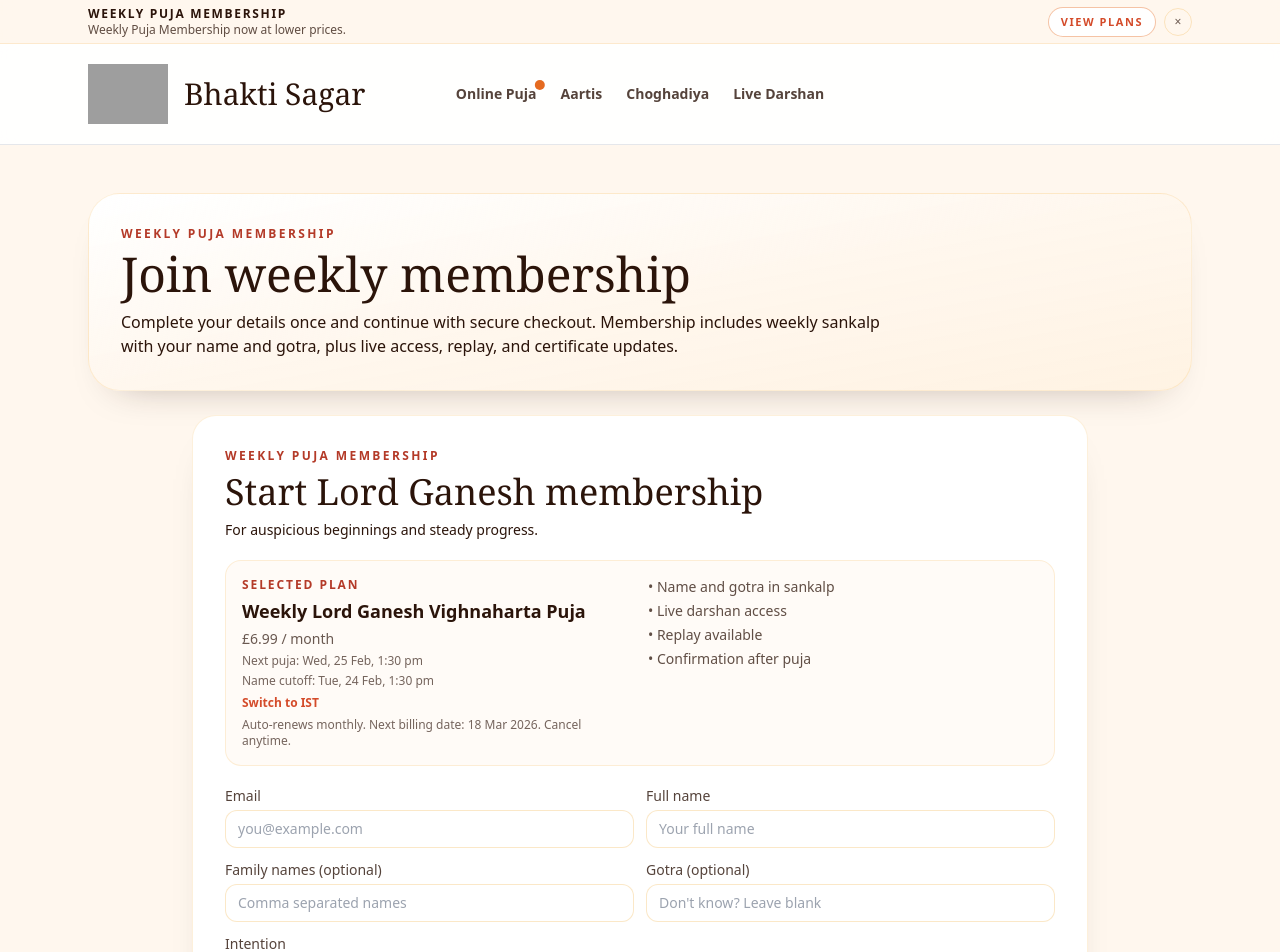
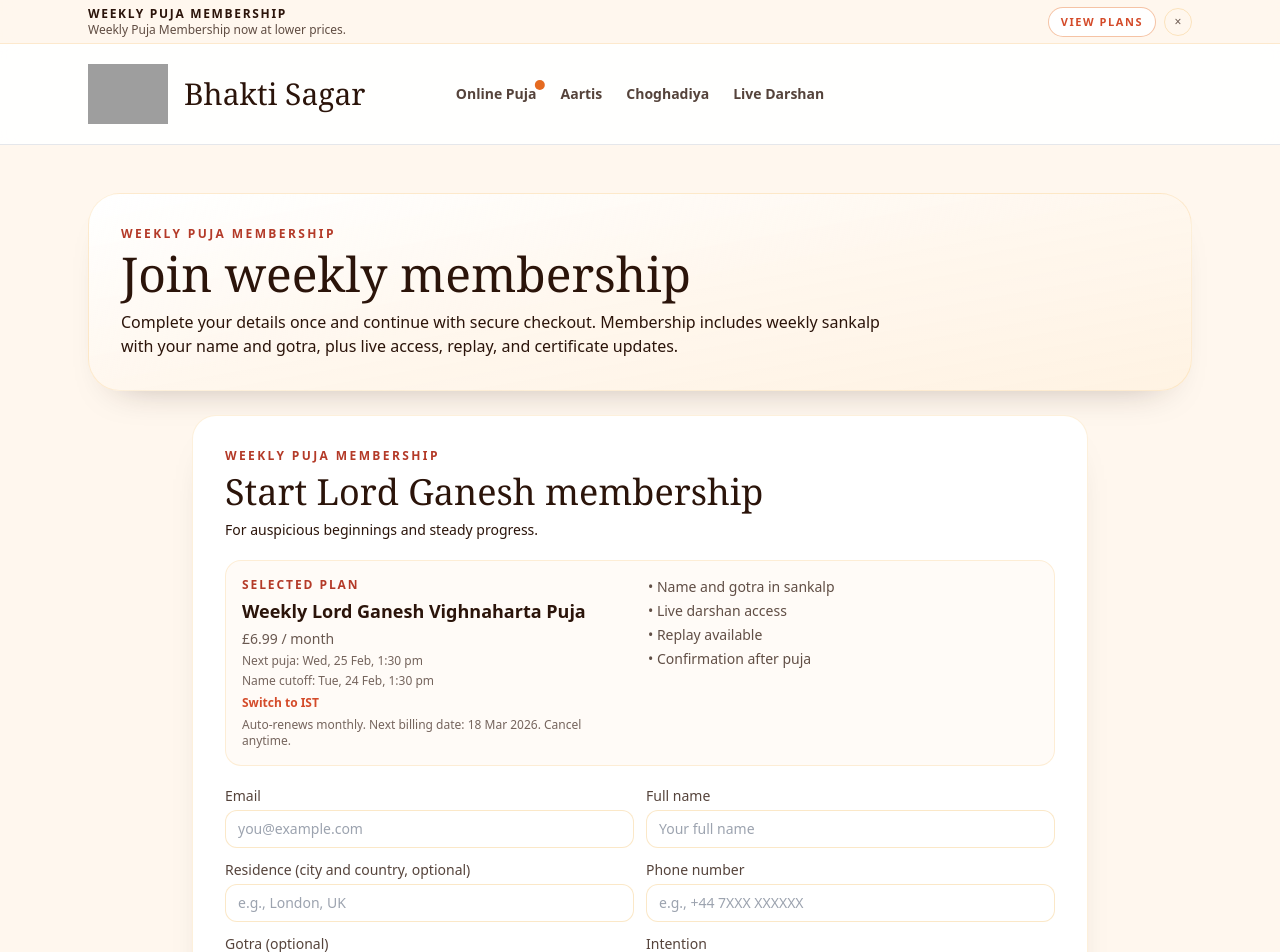
Before and after one commit to madhokanish/bhakti-sagar, a Next.js app: page /subscribe in a window 1280 px wide. Shown: the top 952 px of the page. Built offline with nearby package versions, Linux system fonts and the light colour scheme; grey boxes are pictures that could not be loaded.

Commit message:
Update shani subscribe form fields and stripe trust note

```diff
--- a/src/app/api/stripe/online-puja-checkout/route.ts
+++ b/src/app/api/stripe/online-puja-checkout/route.ts
@@ -6,7 +6,8 @@ type CheckoutBody = {
   email?: string;
   plan?: "ganesh" | "shani";
   fullName?: string;
-  familyNames?: string;
+  residence?: string;
+  phoneNumber?: string;
   gotra?: string;
   intention?: string;
   whatsappOptIn?: boolean;
@@ -45,6 +46,9 @@ export async function POST(request: Request) {
   if (!body.fullName?.trim()) {
     return NextResponse.json({ error: "Please enter your full name." }, { status: 400 });
   }
+  if (!body.phoneNumber?.trim()) {
+    return NextResponse.json({ error: "Please enter your phone number." }, { status: 400 });
+  }
 
   const priceId = getPlanPriceId(plan);
   if (!priceId) {
@@ -64,7 +68,8 @@ export async function POST(request: Request) {
     plan,
     mode: "monthly",
     full_name: body.fullName.trim(),
-    family_names: body.familyNames?.trim() || "",
+    residence: body.residence?.trim() || "",
+    phone_number: body.phoneNumber.trim(),
     gotra: body.gotra?.trim() || "",
     intention: body.intention?.trim() || "",
     whatsapp_opt_in: body.whatsappOptIn ? "1" : "0",
--- a/src/app/subscribe/page.tsx
+++ b/src/app/subscribe/page.tsx
@@ -15,7 +15,8 @@ type SearchParams = {
   plan?: string;
   email?: string;
   name?: string;
-  family?: string;
+  residence?: string;
+  phone?: string;
   gotra?: string;
   intention?: string;
   wa?: string;
@@ -43,7 +44,8 @@ export default function SubscribePage({ searchParams }: { searchParams: SearchPa
         prefill={{
           email: searchParams.email,
           fullName: searchParams.name,
-          familyNames: searchParams.family,
+          residence: searchParams.residence,
+          phoneNumber: searchParams.phone,
           gotra: searchParams.gotra,
           intention: searchParams.intention,
           whatsappOptIn: searchParams.wa === "1",
--- a/src/components/online-puja/SubscribeCheckoutPanel.tsx
+++ b/src/components/online-puja/SubscribeCheckoutPanel.tsx
@@ -12,7 +12,8 @@ type Props = {
   prefill: {
     email?: string;
     fullName?: string;
-    familyNames?: string;
+    residence?: string;
+    phoneNumber?: string;
     gotra?: string;
     intention?: string;
     whatsappOptIn?: boolean;
@@ -27,7 +28,8 @@ export default function SubscribeCheckoutPanel({
 }: Props) {
   const [email, setEmail] = useState(prefill.email || "");
   const [fullName, setFullName] = useState(prefill.fullName || "");
-  const [familyNames, setFamilyNames] = useState(prefill.familyNames || "");
+  const [residence, setResidence] = useState(prefill.residence || "");
+  const [phoneNumber, setPhoneNumber] = useState(prefill.phoneNumber || "");
   const [gotra, setGotra] = useState(prefill.gotra || "");
   const [intention, setIntention] = useState(prefill.intention || "career");
   const [whatsappOptIn, setWhatsappOptIn] = useState(Boolean(prefill.whatsappOptIn));
@@ -94,7 +96,8 @@ export default function SubscribeCheckoutPanel({
           email,
           plan: plan.id,
           fullName,
-          familyNames,
+          residence,
+          phoneNumber,
           gotra,
           intention,
           whatsappOptIn,
@@ -199,13 +202,24 @@ export default function SubscribeCheckoutPanel({
           />
         </label>
         <label className="block text-sm text-sagar-ink/80">
-          Family names (optional)
+          Residence (city and country, optional)
           <input
             type="text"
-            value={familyNames}
-            onChange={(event) => setFamilyNames(event.target.value)}
+            value={residence}
+            onChange={(event) => setResidence(event.target.value)}
             className="mt-1 w-full rounded-xl border border-sagar-amber/30 px-3 py-2 outline-none focus:border-sagar-saffron"
-            placeholder="Comma separated names"
+            placeholder="e.g., London, UK"
+          />
+        </label>
+        <label className="block text-sm text-sagar-ink/80">
+          Phone number
+          <input
+            type="tel"
+            value={phoneNumber}
+            onChange={(event) => setPhoneNumber(event.target.value)}
+            className="mt-1 w-full rounded-xl border border-sagar-amber/30 px-3 py-2 outline-none focus:border-sagar-saffron"
+            placeholder="e.g., +44 7XXX XXXXXX"
+            required
           />
         </label>
         <label className="block text-sm text-sagar-ink/80">
@@ -258,6 +272,7 @@ export default function SubscribeCheckoutPanel({
         >
           {loading ? "Redirecting..." : "Proceed to checkout"}
         </button>
+        {plan.id !== "shani" ? (
           <button
             type="button"
             onClick={openPortal}
@@ -266,12 +281,16 @@ export default function SubscribeCheckoutPanel({
           >
             {portalLoading ? "Opening..." : "Manage subscription"}
           </button>
+        ) : null}
       </div>
 
       <p className="mt-4 text-xs text-sagar-ink/60">
         By continuing, you agree to our <Link href="/terms" className="underline underline-offset-2">Terms</Link> and{" "}
         <Link href="/privacy" className="underline underline-offset-2">Privacy Policy</Link>.
       </p>
+      <p className="mt-2 text-xs text-sagar-ink/58">
+        Transactions are powered by Stripe, a leading secure payment provider.
+      </p>
     </section>
   );
 }
```
Lines whose indentation alone changed are shown as unchanged.
